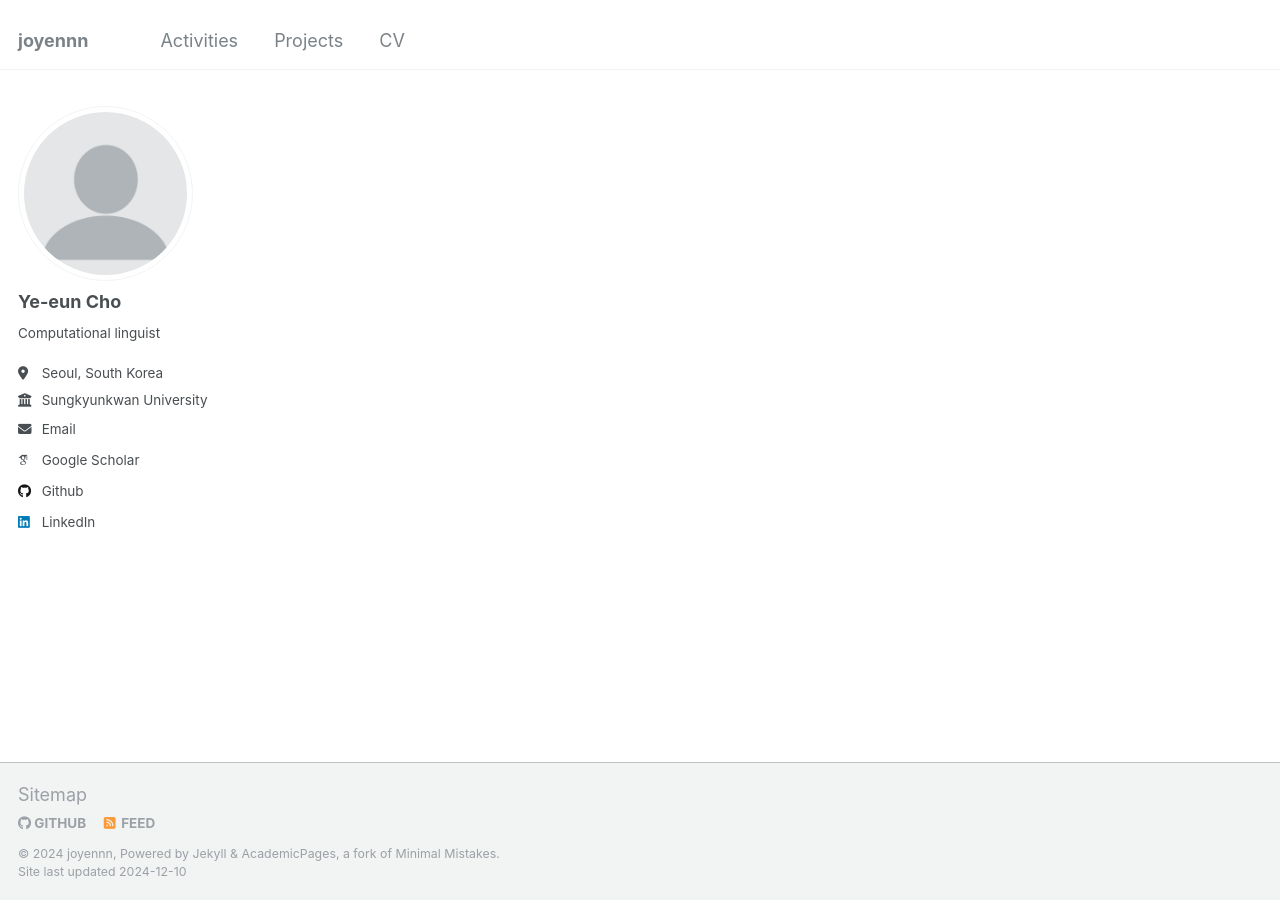
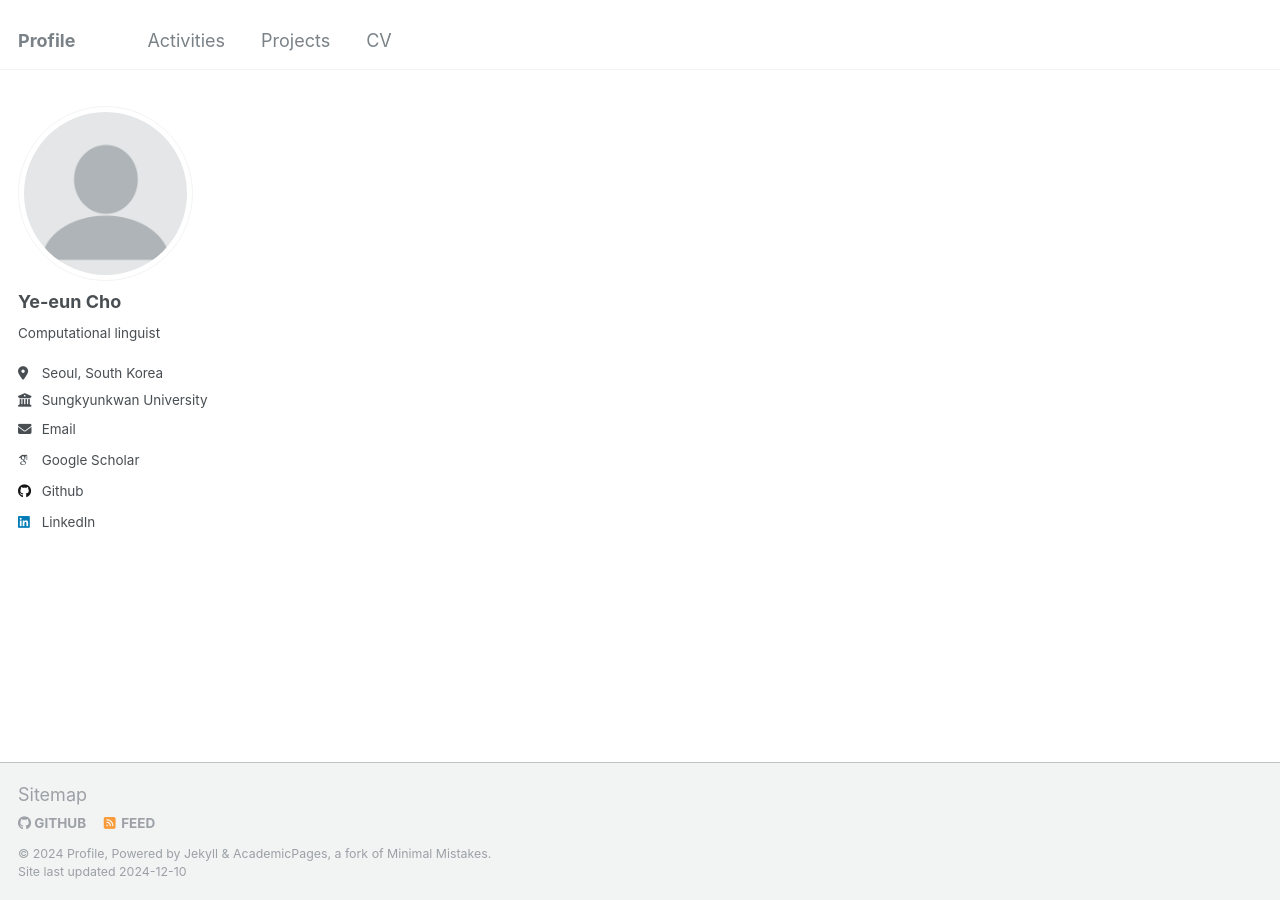
Before and after one commit to joyennn/joyennn, a Jekyll site: the page built from index.md, in a window 1280 px wide. Built offline with Jekyll 4.4.1, drawn with Linux system fonts in a browser that asks for light colours; some web fonts are replaced; our own code applies the rules of GitHub Pages for plain Markdown files.

Commit message:
Update _config.yml

```diff
--- a/_config.yml
+++ b/_config.yml
@@ -8,7 +8,7 @@
 
 # # Basic Site Settings
 # locale                   : "en-US"
-# title                    : "Ye-eun Cho"
+title                    : "Profile"
 # title_separator          : "-"
 # name                     : &name "Ye-eun Cho"
 # description              : &description "personal description"
```
